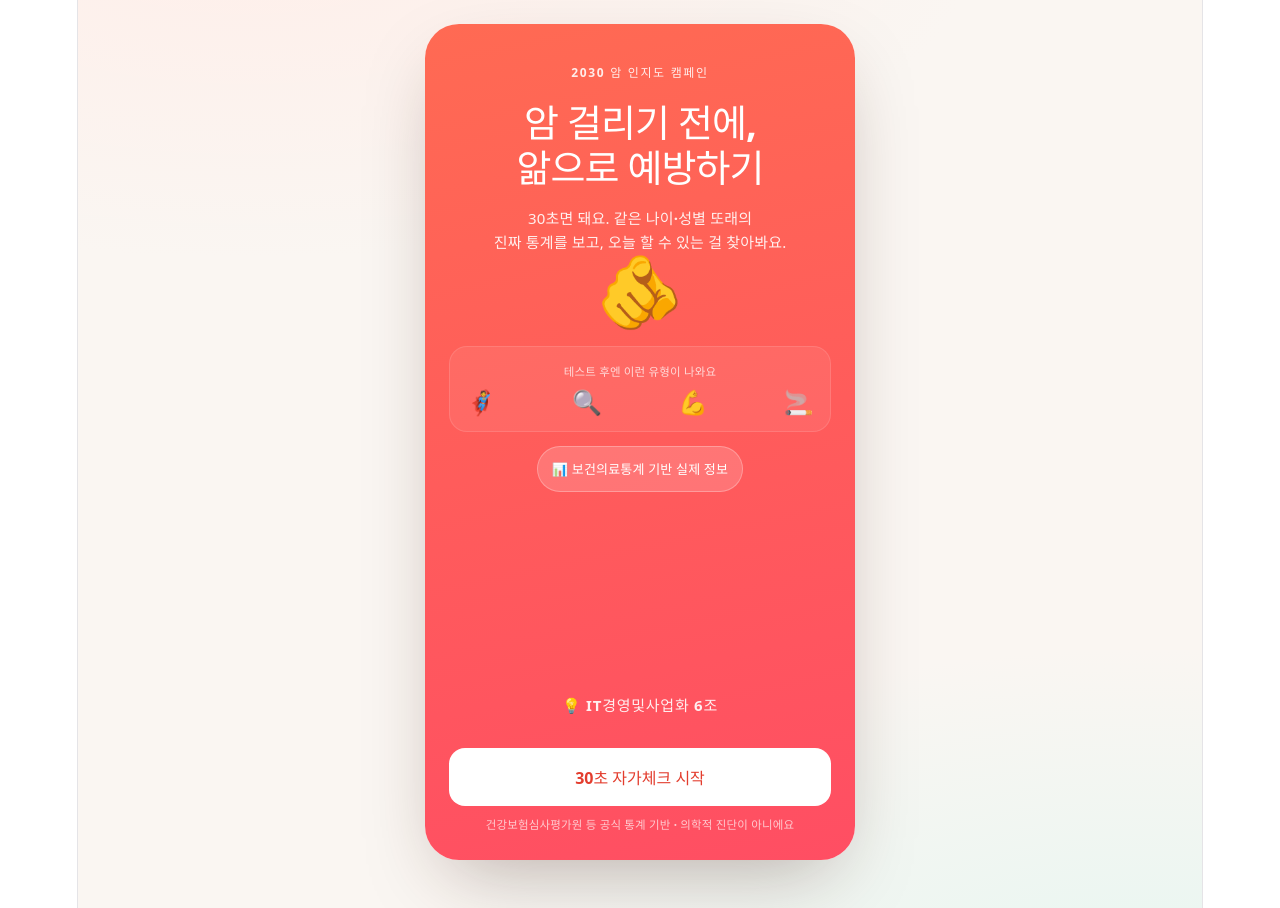
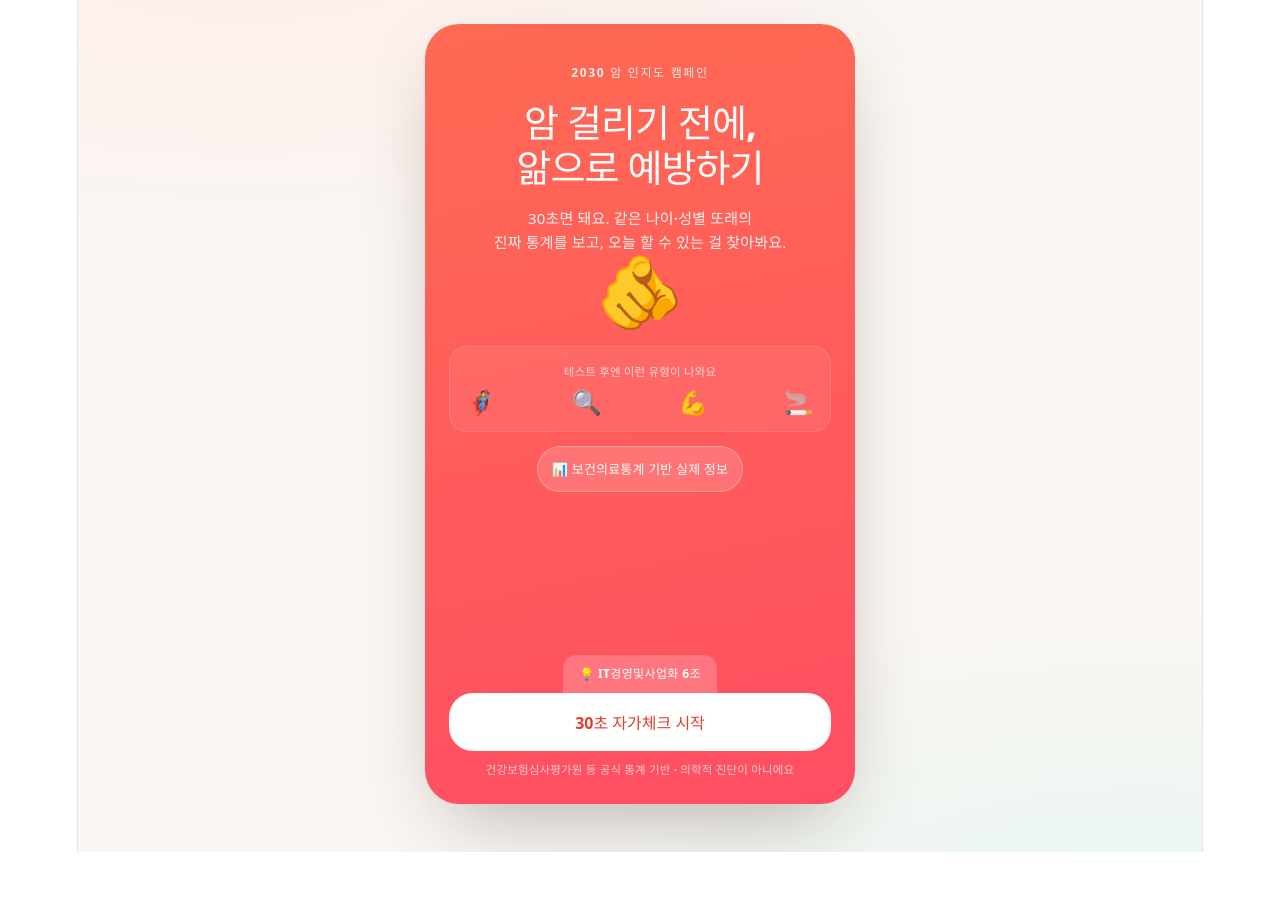
Before and after one commit to chzhclq8959-png/my-app, a React (Vite) app: page / in a window 1280 px wide. After the commit the page ends 852 px from the top, so only its background shows below. Built offline with nearby package versions, Linux system fonts and the light colour scheme.

Commit message:
수정 내용

```diff
--- a/src/App.jsx
+++ b/src/App.jsx
@@ -271,22 +271,33 @@ function Landing({ onStart }) {
           <div className="previewrow">{DEX_ORDER.slice(0,4).map(c=> <span key={c}>{TYPES[c].emoji}</span>)}</div>
         </div>
         <div style={{height:14}} />
+{/* 기존 보건의료통계 뱃지 */}
         <div className="badge" style={{ alignSelf: "center" }}>📊 보건의료통계 기반 실제 정보</div>
-        <div style={{height:200}} />
-        {/* 👇 새로 옮긴 조 이름 위치 (시작 버튼 바로 위) */}
+
+        <div style={{flex:1, minHeight:16}} />
+
+        {/* 👇 방안 2: 버튼 위에 붙어있는 이름표 스타일 */}
         <div style={{
-          textAlign: "center",
-          color: "rgba(255, 255, 255, 0.9)", /* 글씨를 밝게 해서 눈에 띄게 */
-          fontSize: "15px",
+          background: "rgba(255, 255, 255, 0.2)", /* 반투명 하얀색 바탕 */
+          color: "#fff",
+          fontSize: "12px",
           fontWeight: "800",
-          letterSpacing: "0.05em",
-          marginBottom: "14px" /* 버튼과의 간격 */
+          padding: "6px 16px",
+          borderRadius: "14px 14px 0 0", /* 윗부분만 둥글게 */
+          width: "fit-content",
+          margin: "0 auto", /* 가운데 정렬 */
+          letterSpacing: "0.03em"
         }}>
           💡 IT경영및사업화 6조
         </div>
+        <button className="btn startbtn" onClick={onStart} style={{
+          borderRadius: "24px", /* 기존 버튼 모서리를 좀 더 둥글게 해서 이름표와 어울리게 */
+          marginTop: "0" /* 이름표와 완벽히 붙이기 */
+        }}>
+          30초 자가체크 시작
+        </button>
         {/* 👆 여기까지 */}
-        <div style={{flex:1, minHeight:16}} />
-        <button className="btn startbtn" onClick={onStart}>30초 자가체크 시작</button>
+
         <div style={{height:10}} />
         <div className="tiny" style={{color:"rgba(255,255,255,.7)", textAlign:"center"}}>건강보험심사평가원 등 공식 통계 기반 · 의학적 진단이 아니에요</div>
       </div>
```
